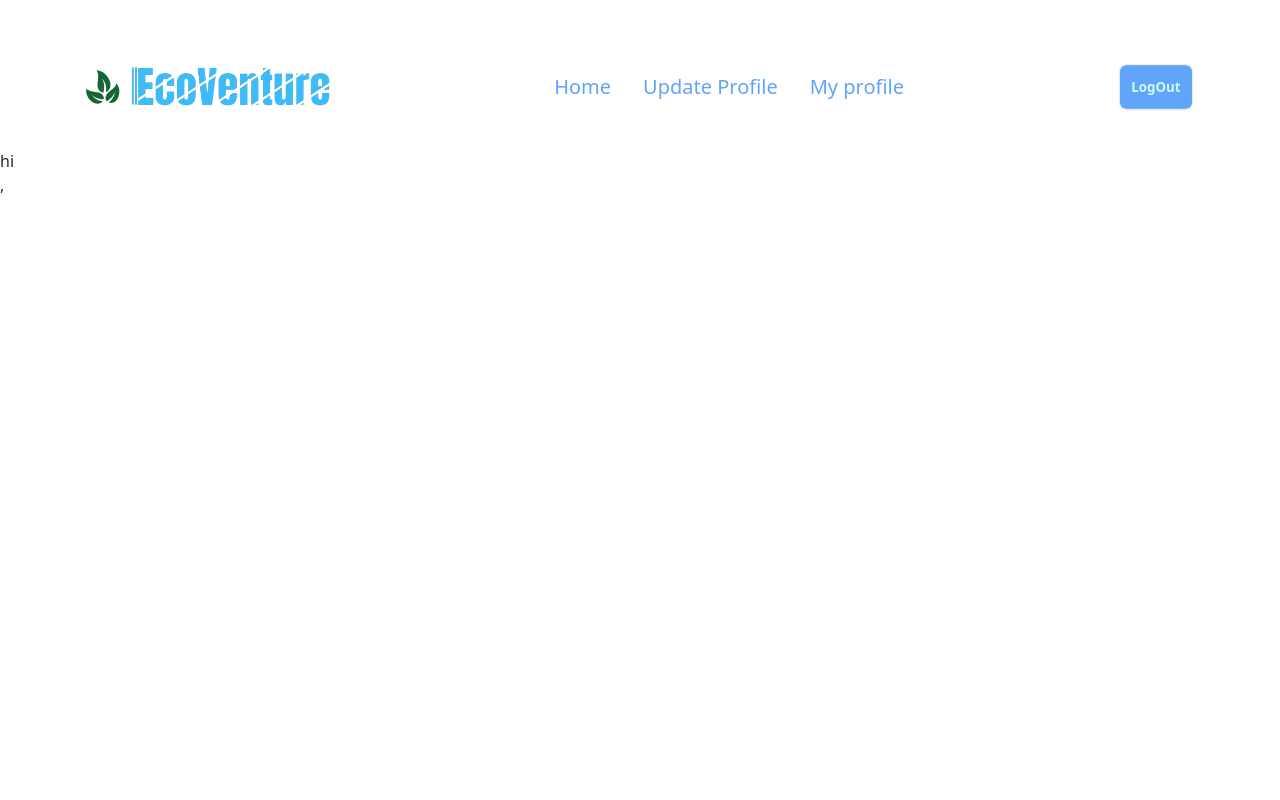
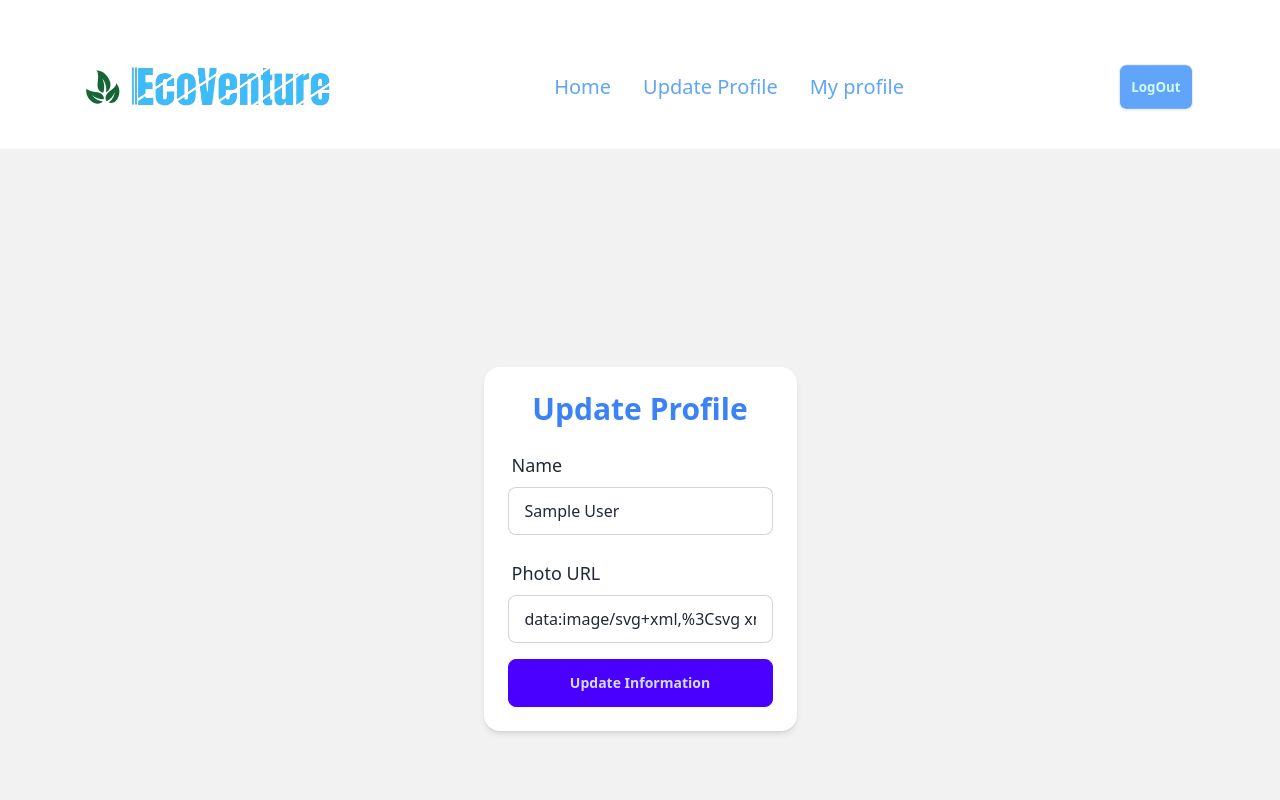
Before and after one commit to soniabinty/eco-venture, a React (Vite) app: page /update in a window 1280 px wide. Shown: the top 800 px of the page. Built offline with nearby package versions, Linux system fonts and the light colour scheme; no server answers; sample sign-in values are in the browser's storage.

Commit message:
added update section

```diff
--- a/src/componants/Card/Card.jsx
+++ b/src/componants/Card/Card.jsx
@@ -33,7 +33,7 @@ const Card = ({adventure }) => {
       </ul>
 
 
-    <div>
+    <div className='my-6'>
     <Link to={`/adventure/${adventure.id}`} className="mt-4 px-4 py-2 bg-blue-500 text-white font-medium rounded hover:bg-blue-600">
         Explore Now
       </Link>
--- a/src/componants/home/Navbar.jsx
+++ b/src/componants/home/Navbar.jsx
@@ -33,7 +33,7 @@ const {user , logOut} =useContext(AuthContext)
 
     <div className={`md:gap-8 flex max-sm:flex-col max-sm:absolute md:text-xl duration-100 right-4 max-sm:p-3 max-sm:bg-blue-300 max-sm:text-white max-sm:rounded-sm max-sm:z-50 ${open? 'top-12':'-top-60'}`}>
    <NavLink> Home</NavLink>
-   <NavLink>Update Profile</NavLink>
+   <NavLink to={'/update'}>Update Profile</NavLink>
    {
           user && user.email ? (
             <NavLink onClick={logOut} className={'md:hidden'}>LogOut</NavLink>  ):(
--- a/src/componants/myProfile/MyProfile.jsx
+++ b/src/componants/myProfile/MyProfile.jsx
@@ -3,16 +3,16 @@ import { AuthContext } from '../../provider/AuthProvider';
 import { Link } from 'react-router-dom';
 
 const MyProfile = () => {
-  const { user } = useContext(AuthContext); // Fetch user data from AuthContext
+  const { user } = useContext(AuthContext)
 
   if (!user) {
-    return <p className="text-center text-xl">Loading...</p>; // Handle case where user data is not available
+    return <p className="text-center text-xl">Loading...</p>;
   }
 
   return (
-    <div className="min-h-screen flex items-center justify-center bg-gray-100">
+    <div className="min-h-screen flex items-center max-sm:px-6 justify-center bg-gray-100">
       <div className="card bg-white shadow-md p-6 w-full max-w-md">
-        <h1 className="text-2xl font-bold text-center mb-6">
+        <h1 className="text-2xl font-bold text-center mb-6 text-blue-500">
           Welcome, {user.displayName || 'User'}!
         </h1>
         <div className="flex flex-col items-center">
--- a/src/componants/update/Update.jsx
+++ b/src/componants/update/Update.jsx
@@ -1,10 +1,70 @@
-import React from 'react';
+import React, { useContext } from 'react';
+import { useNavigate } from 'react-router-dom';
+import { AuthContext } from '../../provider/AuthProvider';
+import { updateProfile } from 'firebase/auth';
 
 const Update = () => {
+  const { user } = useContext(AuthContext);
+  const navigate = useNavigate();
+
+  const handleSubmit = (e) => {
+    e.preventDefault();
+    const form = new FormData(e.target);
+    const name = form.get('name');
+    const photoURL = form.get('photoURL');
+
+    if (user) {
+      updateProfile(user, { displayName: name, photoURL })
+        .then(() => {
+          console.log('Profile updated successfully');
+          navigate('/myprofile')
+        })
+        .catch((error) => {
+          console.error('Error updating profile:', error.message);
+        });
+    } else {
+      console.error('No user is logged in.');
+    }
+  };
+
   return (
-    <div>
-      hi
-
+    <div className="min-h-screen flex items-center justify-center bg-base-200 py-10">
+      <div className="card bg-base-100 shadow-md p-6">
+        <h1 className="text-3xl font-bold text-center text-blue-500 mb-4">Update Profile</h1>
+        <form onSubmit={handleSubmit}>
+          <div className="form-control mb-4">
+            <label className="label">
+              <span className="label-text text-lg">Name</span>
+            </label>
+            <input
+              type="text"
+              name="name"
+              defaultValue={user?.displayName || ''}
+              placeholder="Enter your name"
+              className="input input-bordered"
+              required
+            />
+          </div>
+          <div className="form-control mb-4">
+            <label className="label">
+              <span className="label-text text-lg">Photo URL</span>
+            </label>
+            <input
+              type="text"
+              name="photoURL"
+              defaultValue={user?.photoURL || ''}
+              placeholder="Enter photo URL"
+              className="input input-bordered"
+              required
+            />
+          </div>
+          <div className="form-control">
+            <button type="submit" className="btn btn-primary">
+              Update Information
+            </button>
+          </div>
+        </form>
+      </div>
     </div>
   );
 };
```
Also changed, not shown: src/componants/route/Route.jsx (+6 -3 lines).
